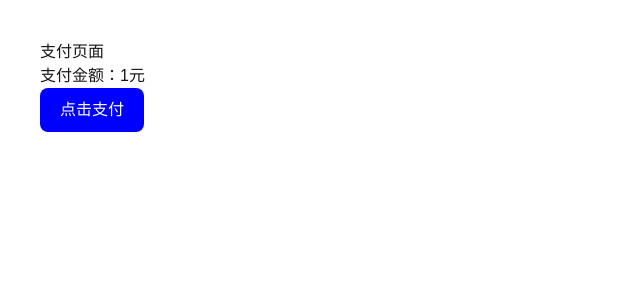
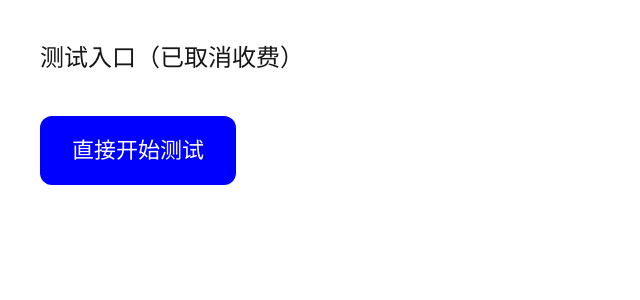
Before and after one commit to Sam121-chang/psych-test, a Next.js app: page /pay in a window 1280 px wide. Shown: the top 300 px of the page, without its empty margins (0-640 px from the left). Built offline with nearby package versions, Linux system fonts and the light colour scheme.

Commit message:
Update page.tsx

```diff
--- a/app/pay/page.tsx
+++ b/app/pay/page.tsx
@@ -1,59 +1,27 @@
 "use client";
 
-import { useState } from "react";
-
 export default function PayPage() {
-  const [payUrl, setPayUrl] = useState("");
-  const [loading, setLoading] = useState(false);
-
-  async function createOrder() {
-    setLoading(true);
-
-    const res = await fetch("/api/pay", {
-      method: "POST",
-      body: JSON.stringify({
-        orderId: "order_" + Date.now(),
-        amount: 1,
-        body: "心理测试付费",
-      }),
-    });
-
-    const json = await res.json();
-    console.log(json);
-
-    if (json.url) {
-      setPayUrl(json.url);
-    } else {
-      alert("下单失败：" + JSON.stringify(json));
-    }
-
-    setLoading(false);
-  }
+  const goTest = () => {
+    window.location.href = "/test";
+  };
 
   return (
-    <div style={{ padding: 40 }}>
-      <h1>支付页面</h1>
-      <p>支付金额：1元</p>
+    <div style={{ padding: 40, fontSize: 24 }}>
+      <div>测试入口（已取消收费）</div>
 
       <button
-        onClick={createOrder}
-        disabled={loading}
+        onClick={goTest}
         style={{
-          padding: "10px 20px",
-          background: "blue",
-          color: "white",
-          borderRadius: 8,
+          marginTop: 40,
+          padding: "18px 32px",
+          backgroundColor: "blue",
+          color: "#fff",
+          fontSize: 22,
+          borderRadius: 12,
         }}
       >
-        {loading ? "创建订单中..." : "点击支付"}
+        直接开始测试
       </button>
-
-      {payUrl && (
-        <div style={{ marginTop: 30 }}>
-          <h2>请使用微信扫码支付</h2>
-          <img src={payUrl} width={260} />
-        </div>
-      )}
     </div>
   );
 }
```
